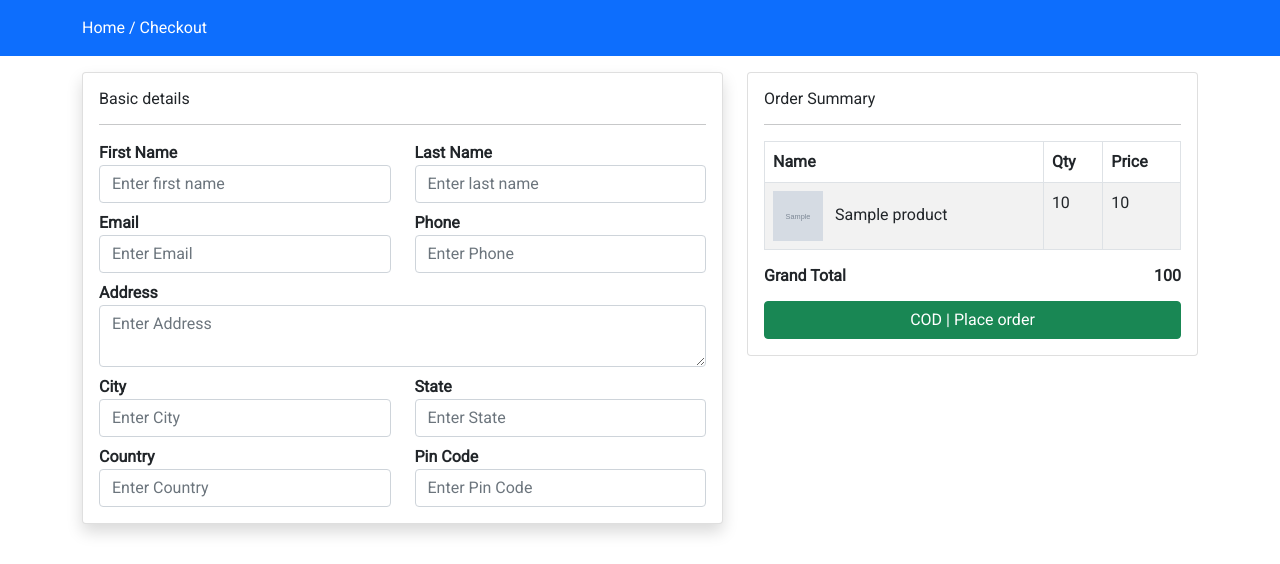
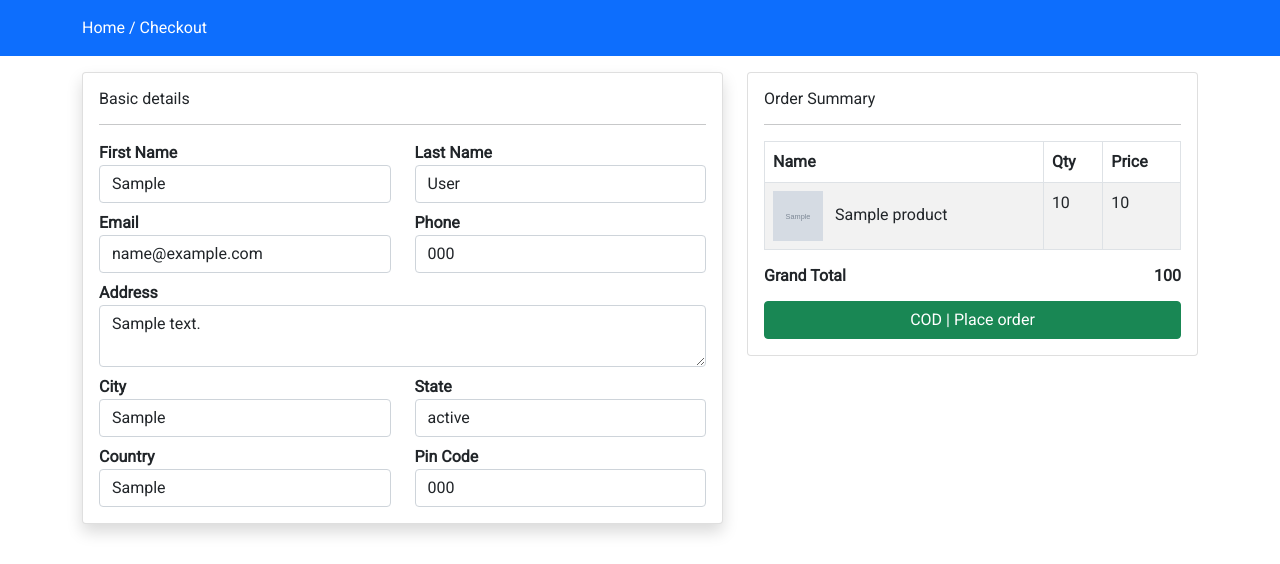
Before and after one commit to Bernardo-Mejia/EcommerceDjango, a Django app: page /checkout in a window 1280 px wide. Shown: the part 56-620 px from the top of the page. Run offline with Django 4.2, Linux system fonts and the light colour scheme; a user stored in the database is signed in; tables that the repository leaves empty hold one stand-in row (values such as "Sample post"); grey boxes marked "Sample" are stand-in pictures; some libraries are stand-ins or nearby versions.

Commit message:
Profile info user in Checkout Page

```diff
--- a/store/admin.py
+++ b/store/admin.py
@@ -58,6 +58,8 @@ class OrderItemsAdmin(admin.ModelAdmin):
 admin.site.register(models.Order, OrderAdmin)
 admin.site.register(models.OrderItem, OrderItemsAdmin)
 
+admin.site.register(models.Profile)
+
 
 admin.site.site_header = "Admin BGMP"
 # ?Configurar el título (Administración del sitio)
--- a/store/controller/checkout.py
+++ b/store/controller/checkout.py
@@ -1,9 +1,10 @@
 from django.shortcuts import redirect, render, HttpResponse
 from django.contrib import messages
+from django.contrib.auth.models import User
 
 from django.contrib.auth.decorators import login_required
 
-from store.models import Cart, Order, OrderItem, Product
+from store.models import Cart, Order, OrderItem, Product, Profile
 
 import random
 
@@ -20,13 +21,38 @@ def index(request):
     for item in cartItems:
         total_price += total_price + item.product.selling_price * item.product_qty
 
-    context = {"cartItems": cartItems, "total_price": total_price}
+    userprofile = Profile.objects.filter(user=request.user).first()
+
+    context = {
+        "cartItems": cartItems,
+        "total_price": total_price,
+        "userprofile": userprofile,
+    }
     return render(request, "store/checkout.html", context)
 
 
 @login_required(login_url="loginpage")
 def placeorder(request):
     if request.method == "POST":
+        currentUser = User.objects.filter(id=request.user.id).first()
+
+        if not currentUser.first_name:
+            currentUser.first_name = request.POST.get("fname")
+            currentUser.last_name = request.POST.get("lname")
+            # currentUser.email = request.POST.get("email")
+            currentUser.save()
+
+        if not Profile.objects.filter(user=request.user):
+            userProfile = Profile()
+            userProfile.user = request.user
+            userProfile.phone = request.POST.get("phone")
+            userProfile.address = request.POST.get("address")
+            userProfile.city = request.POST.get("city")
+            userProfile.state = request.POST.get("state")
+            userProfile.country = request.POST.get("country")
+            userProfile.pincode = request.POST.get("pincode")
+            userProfile.save()
+
         newOrder = Order()
         newOrder.user = request.user
         newOrder.fname = request.POST.get("fname")
--- a/store/models.py
+++ b/store/models.py
@@ -109,3 +109,17 @@ class OrderItem(models.Model):
 
     def __str__(self):
         return f"{self.order.id} - {self.order.tracking_no}"
+
+class Profile(models.Model):
+    user = models.OneToOneField(User, on_delete=models.CASCADE)
+    phone = models.CharField(max_length=150, null=False, blank=False)
+    address = models.TextField(null=False)
+    city = models.CharField(max_length=150, null=False, blank=False)
+    state = models.CharField(max_length=150, null=False, blank=False)
+    country = models.CharField(max_length=150, null=False, blank=False)
+    pincode = models.CharField(max_length=150, null=False, blank=False)
+    created_at = models.DateTimeField(auto_now_add=True)
+    updated_at = models.DateTimeField(auto_now=True)
+
+    def __str__(self):
+        return f"{self.user.username}"
--- a/store/templates/store/checkout.html
+++ b/store/templates/store/checkout.html
@@ -21,6 +21,7 @@
                 <input
                   type="text"
                   name="fname"
+                  value = {{ request.user.first_name }}
                   id="firstName"
                   class="form-control"
                   required
@@ -33,6 +34,7 @@
                 <input
                   type="text"
                   name="lname"
+                  value = {{ request.user.last_name }}
                   id="lastName"
                   class="form-control"
                   required
@@ -45,6 +47,7 @@
                 <input
                   type="email"
                   name="email"
+                  value = {{ request.user.email }}
                   id="Email"
                   class="form-control"
                   required
@@ -57,6 +60,7 @@
                 <input
                   type="text"
                   name="phone"
+                  value="{{ userprofile.phone }}"
                   id="Phone"
                   class="form-control"
                   required
@@ -73,7 +77,7 @@
                   class="form-control"
                   required
                   placeholder="Enter Address"
-                ></textarea>
+                >{{ userprofile.address }}</textarea>
               </div>
 
               <div class="col-md-6 mt-2">
@@ -81,6 +85,7 @@
                 <input
                   type="text"
                   name="city"
+                  value="{{ userprofile.city }}"
                   id="City"
                   class="form-control"
                   required
@@ -93,6 +98,7 @@
                 <input
                   type="text"
                   name="state"
+                  value="{{ userprofile.state }}"
                   id="State"
                   class="form-control"
                   required
@@ -105,6 +111,7 @@
                 <input
                   type="text"
                   name="country"
+                  value="{{ userprofile.country }}"
                   id="Country"
                   class="form-control"
                   required
@@ -117,6 +124,7 @@
                 <input
                   type="text"
                   name="pincode"
+                  value="{{ userprofile.pincode }}"
                   id="Pin_Code"
                   class="form-control"
                   required
```
Also changed, not shown: store/migrations/0007_profile.py (added).
